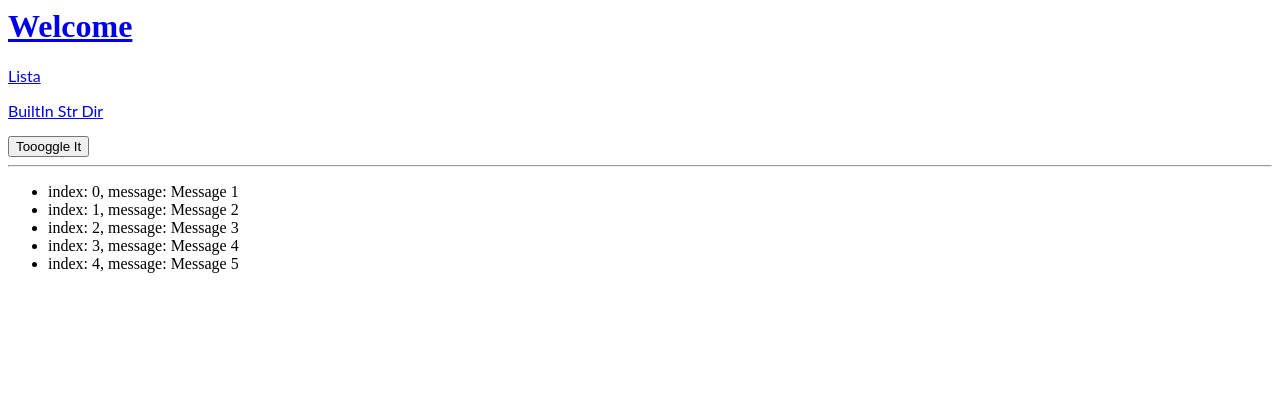
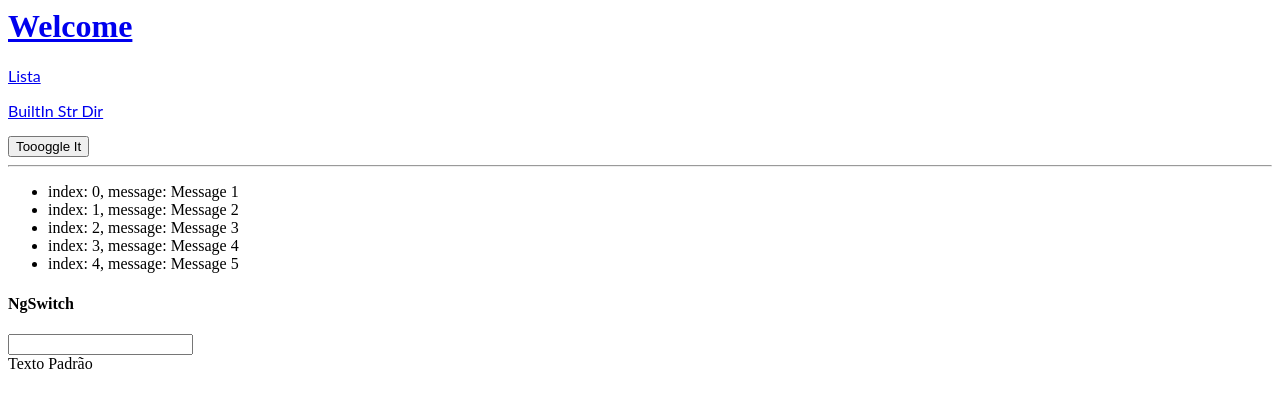
Before and after one commit to Tatarana/data-access-test, an Angular app: page /str-dir in a window 1280 px wide. Shown: the top 408 px of the page. Built offline with nearby package versions, Linux system fonts and the light colour scheme.

Commit message:
NgSwitch ok

```diff
--- a/src/app/app.module.ts
+++ b/src/app/app.module.ts
@@ -2,6 +2,7 @@ import { NgModule } from '@angular/core';
 import { BrowserModule } from '@angular/platform-browser';
 import { FormsModule } from '@angular/forms';
 import { HttpClientModule } from '@angular/common/http';
+import { CommonModule } from '@angular/common';
 
 import { AppComponent } from './app.component';
 import { HelloComponent } from './hello.component';
@@ -13,7 +14,7 @@ import { BuiltInStrDirComponent } from './built-in-str-dir/built-in-str-dir.comp
 
 
 @NgModule({
-  imports:      [ BrowserModule, FormsModule, AppRoutingModule, HttpClientModule ],
+  imports:      [ BrowserModule, FormsModule, AppRoutingModule, HttpClientModule, CommonModule ],
   declarations: [ AppComponent, HelloComponent, UserListComponent, UserDetailComponent, BuiltInStrDirComponent ],
   bootstrap:    [ AppComponent ],
   providers:    [ UserService ]
--- a/src/app/built-in-str-dir/built-in-str-dir.component.html
+++ b/src/app/built-in-str-dir/built-in-str-dir.component.html
@@ -7,3 +7,13 @@
     </li>
   </ul>
 </div>
+
+<h4>NgSwitch</h4>
+<input type="text" class="form-control" [(ngModel)]="alertType"> <br>
+<div [ngSwitch]="alertType">
+  <div *ngSwitchCase="'success'" class="alert alert-sucess" role="alert">Nintendo Switch 01</div>
+  <div *ngSwitchCase="'info'" class="alert alert-info" role="alert">Nintendo Switch 02</div>
+  <div *ngSwitchCase="'warning'" class="alert alert-warning" role="alert">Nintendo Switch 03</div>
+  <div *ngSwitchCase="'danger'" class="alert alert-danger" role="alert">Nintendo Switch 04</div>
+  <div *ngSwitchDefault class="alert" role="alert">Texto Padrão</div>
+</div>
--- a/src/app/built-in-str-dir/built-in-str-dir.component.ts
+++ b/src/app/built-in-str-dir/built-in-str-dir.component.ts
@@ -9,6 +9,8 @@ export class BuiltInStrDirComponent implements OnInit {
 
   messages: string[];
   showList: boolean;
+  alertType: string;
+
   constructor() { }
 
   ngOnInit() {
```
